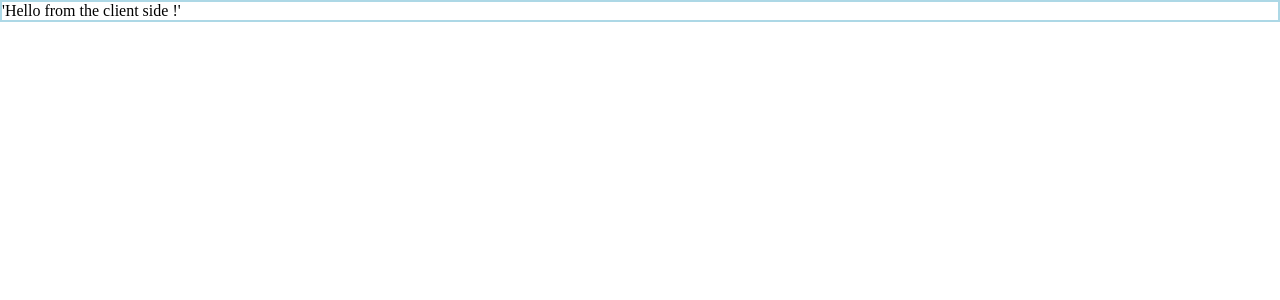
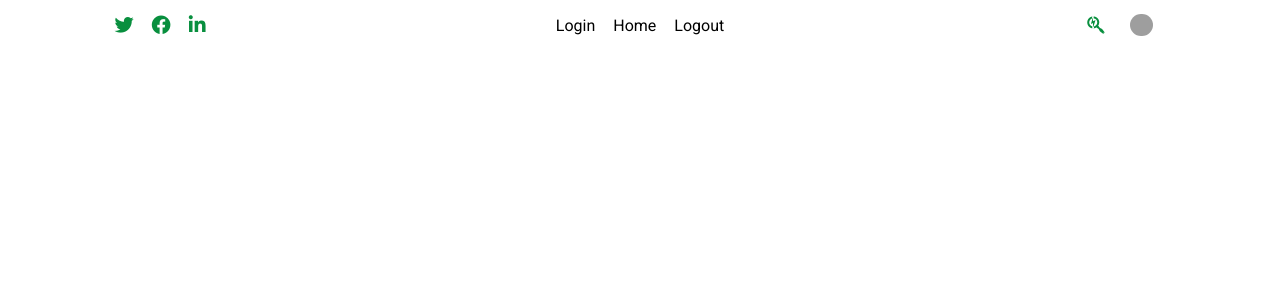
Before and after one commit to FedorBabikov/React-Blog, a React (Create React App) app in the folder client/: page / in a window 1280 px wide. Shown: the top 300 px of the page. Built offline with nearby package versions, Linux system fonts and the light colour scheme; grey boxes are pictures that could not be loaded.

Commit message:
set up `Nav` layout and css

```diff
--- a/client/public/index.html
+++ b/client/public/index.html
@@ -9,6 +9,9 @@
   <link
     href="https://fonts.googleapis.com/css2?family=Lora:ital,wght@0,400;0,500;1,400;1,500&family=Roboto&display=swap"
     rel="stylesheet">
+  <link rel="stylesheet" href="https://cdnjs.cloudflare.com/ajax/libs/font-awesome/6.1.1/css/all.min.css"
+    integrity="sha512-KfkfwYDsLkIlwQp6LFnl8zNdLGxu9YAA1QvwINks4PhcElQSvqcyVLLD9aMhXd13uQjoXtEKNosOWaZqXgel0g=="
+    crossorigin="anonymous" referrerpolicy="no-referrer" />
   <title>React Blog App</title>
 </head>
 
--- a/client/src/App.css
+++ b/client/src/App.css
@@ -2,7 +2,7 @@
   margin: 0;
   padding: 0;
   box-sizing: border-box;
-  border: var(--bdr);
+  /* border: var(--bdr); */
 }
 
 body {
@@ -10,7 +10,19 @@ body {
 }
 
 #root {
-  /* font-family: "Roboto", sans-serif; */
   /* font-family: "Lora", serif; */
   --bdr: 1px solid lightblue;
+  --fnt-sz: 16px;
+  --gap: 18px;
+  --mrg-norm: calc(var(--fnt-sz) / 2);
+
+  /* mimic the adyen.com color palette */
+  --color-fst: #088f3e;
+  --color-sec: #e3f7ea;
+  --color-trd: #00122c;
+
+  min-height: 100%;
+  position: relative;
+  font-family: "Roboto", sans-serif;
+  font-size: var(--fnt-sz);
 }
--- a/client/src/App.js
+++ b/client/src/App.js
@@ -1,6 +1,7 @@
 import React from "react";
+import Header from "./components/header/Header.js";
 import "./App.css";
 
 export default function App() {
-  return <div>'Hello from the client side !'</div>;
+  return <Header />;
 }
--- a/client/src/components/header/Header.js
+++ b/client/src/components/header/Header.js
@@ -2,5 +2,24 @@ import React from "react";
 import "./header.css";
 
 export default function Header() {
-  return <div>Header</div>;
+  return (
+    <nav>
+      <div className="hdr-item-fst">
+        <i className="fa-brands fa-twitter"></i>
+        <i className="fa-brands fa-facebook"></i>
+        <i className="fa-brands fa-linkedin-in"></i>
+      </div>
+      <div className="hdr-item-sec">
+        <ul>
+          <li>Login</li>
+          <li>Home</li>
+          <li>Logout</li>
+        </ul>
+      </div>
+      <div className="hdr-item-thd">
+        <i className="fa-brands fa-searchengin"></i>
+        <img src="https://source.unsplash.com/random/?person" alt="random" />
+      </div>
+    </nav>
+  );
 }
--- a/client/src/components/header/header.css
+++ b/client/src/components/header/header.css
@@ -0,0 +1,58 @@
+nav * {
+  border: none;
+}
+
+nav,
+[class*="hdr-item"],
+.hdr-item-sec ul {
+  display: flex;
+  gap: var(--gap);
+}
+
+[class*="hdr-item"] {
+  justify-content: center;
+}
+
+nav,
+[class*="hdr-item"] {
+  align-items: center;
+}
+
+nav {
+  height: 50px;
+  position: sticky;
+  top: 0;
+  z-index: 10;
+  gap: 0;
+}
+
+i {
+  color: var(--color-fst);
+  font-size: calc(var(--fnt-sz) * 1.2);
+  cursor: pointer;
+}
+
+.hdr-item-fst,
+.hdr-item-thd {
+  flex: 3;
+}
+
+.hdr-item-sec {
+  flex: 6;
+}
+
+.hdr-item-sec ul {
+  list-style: none;
+}
+
+.hdr-item-sec ul li {
+  cursor: pointer;
+}
+
+.hdr-item-thd img {
+  width: calc(var(--fnt-sz) * 1.4);
+  height: calc(var(--fnt-sz) * 1.4);
+  object-fit: cover;
+  border-radius: 50%;
+  margin-left: var(--mrg-norm);
+}
```
Also changed, not shown: 1 other file (tests, documents, lock files or other folders).
